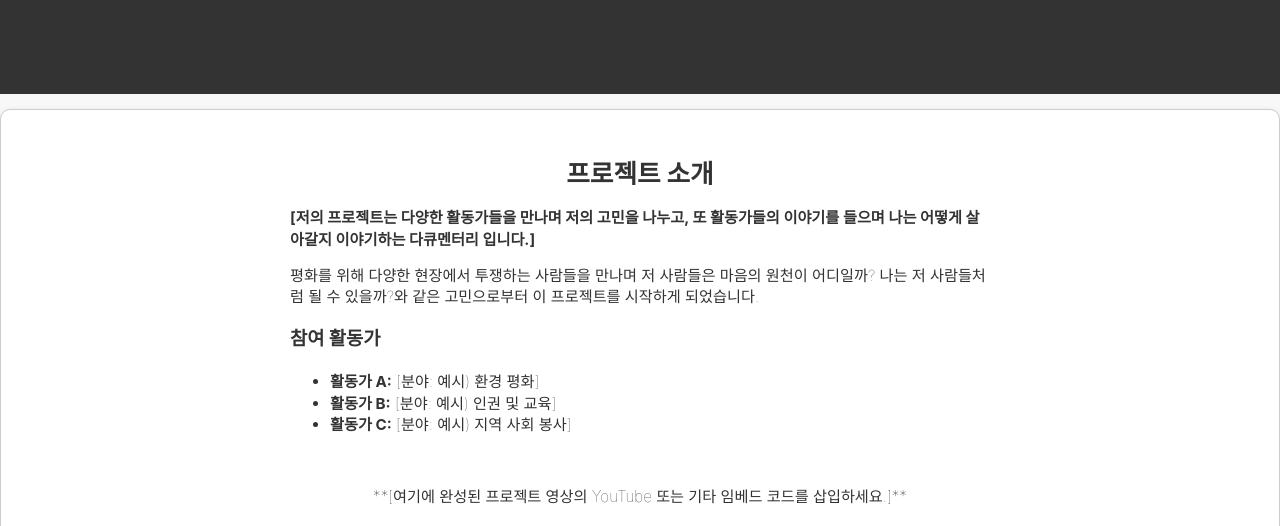
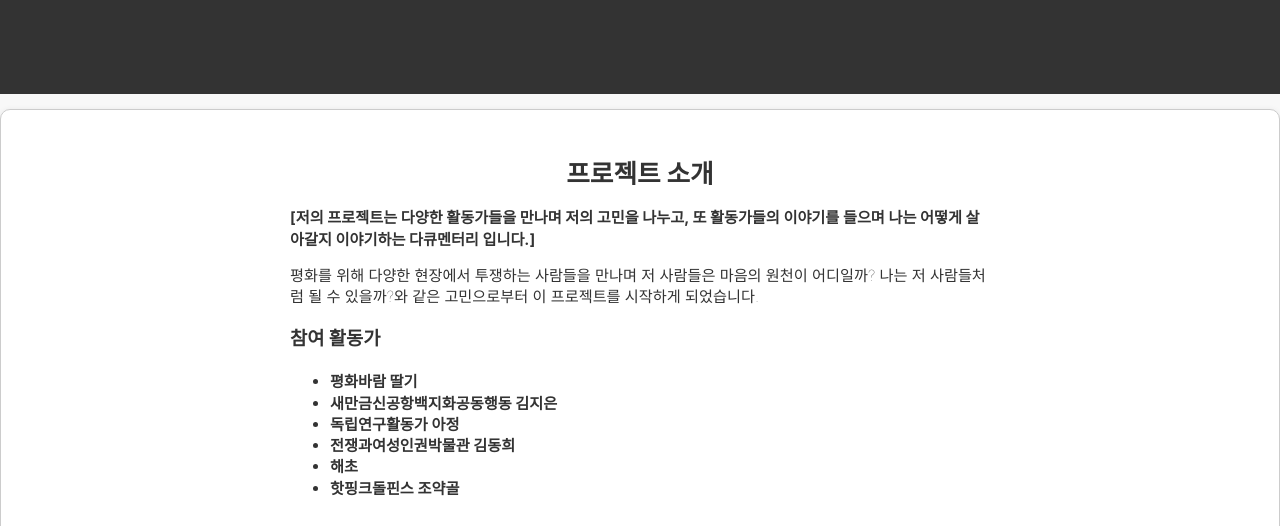
Before and after one commit to yoonsouyeon/yoonsouyeon.github.io, a plain HTML site: page index.html in a window 1280 px wide. Shown: the part 231-757 px from the top of the page. Drawn offline with Linux system fonts and the light colour scheme; a web font is replaced by a local one.

Commit message:
Update index.html

```diff
--- a/index.html
+++ b/index.html
@@ -309,9 +309,12 @@
                 나는 저 사람들처럼 될 수 있을까?와 같은 고민으로부터 이 프로젝트를 시작하게 되었습니다.</p>
             <h3>참여 활동가</h3>
             <ul>
-                <li><strong>활동가 A:</strong> [분야: 예시) 환경 평화]</li>
-                <li><strong>활동가 B:</strong> [분야: 예시) 인권 및 교육]</li>
-                <li><strong>활동가 C:</strong> [분야: 예시) 지역 사회 봉사]</li>
+                <li><strong>평화바람 딸기</strong></li>
+                <li><strong>새만금신공항백지화공동행동 김지은</strong></li>
+                <li><strong>독립연구활동가 아정</strong></li>
+                <li><strong>전쟁과여성인권박물관 김동희</strong></li>
+                <li><strong>해초</strong></li>
+                <li><strong>핫핑크돌핀스 조약골</strong></li>
             </ul>
             <p style="text-align: center; margin-top: 30px;">
                 <br>
```
